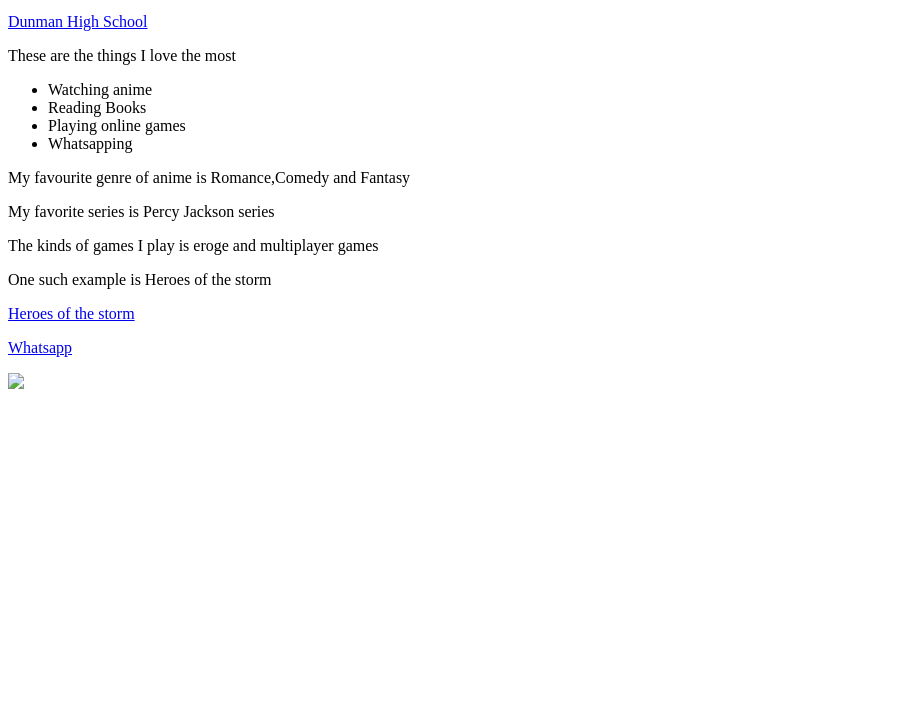
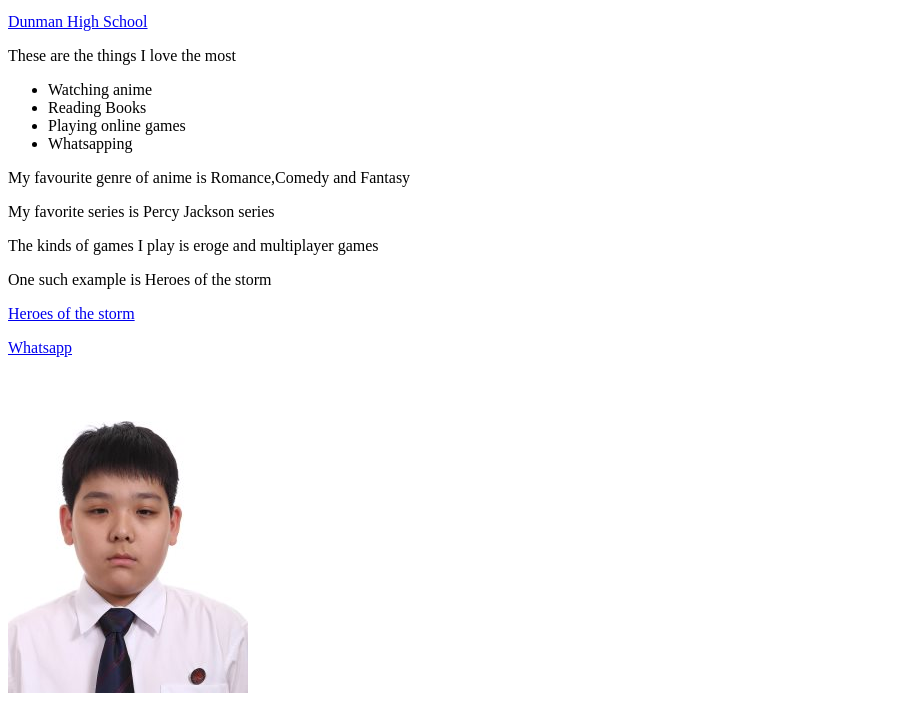
Before and after one commit to Kagamine-Len/Kagamine-len.github.io, a plain HTML site: page index.html in a window 1280 px wide. Shown: the part 101-806 px from the top of the page, without its empty margins (0-914 px from the left). Drawn offline with Linux system fonts and the light colour scheme.

Commit message:
Update index.html

```diff
--- a/index.html
+++ b/index.html
@@ -19,6 +19,6 @@
   <p><a href =http://us.battle.net/heroes/en/">Heroes of the storm </a></p>
   </p>
   <p><a href =https://www.whatsapp.com/download/>Whatsapp</a></p>
-<img src=LEONARD LEE-RALPH LIM YUE TAI.jpg/>
+<img src="LEONARD LEE-RALPH LIM YUE TAI.jpg"/
 </body>
 </html>
```
